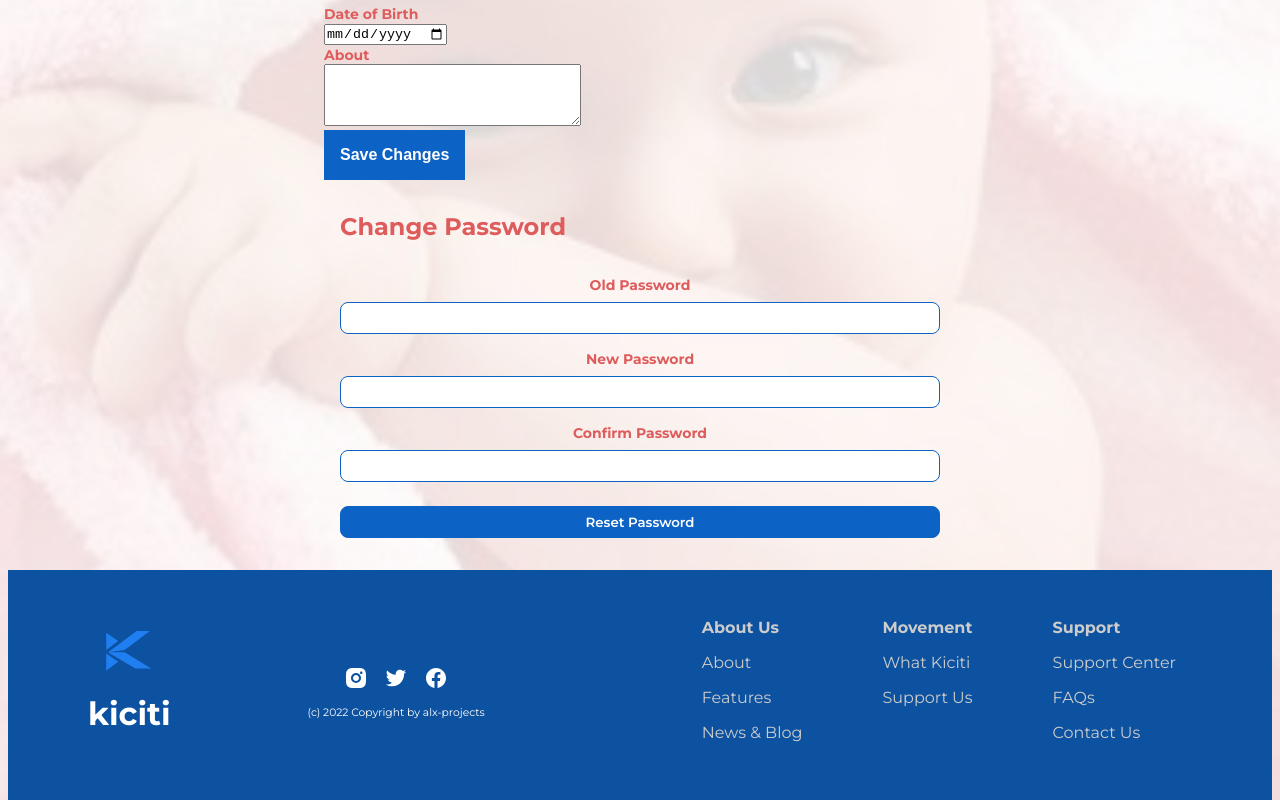
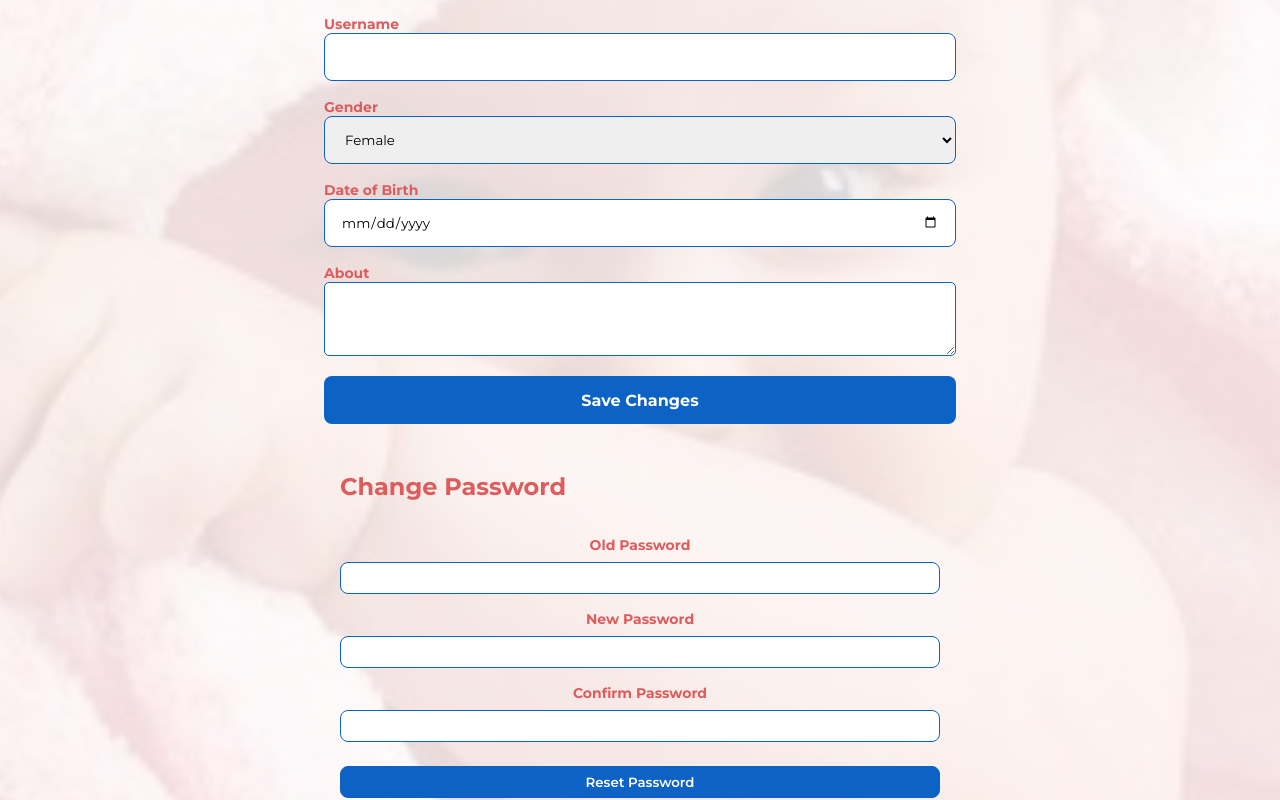
Before and after one commit to Perpy-del/Kiciti, a React (Create React App) app: page /Editprofile in a window 1280 px wide. Shown: the part 588-1388 px from the top of the page. Built offline with nearby package versions, Linux system fonts and the light colour scheme.

Commit message:
Made a few changes

```diff
--- a/src/pages/Editprofile/Editprofile.js
+++ b/src/pages/Editprofile/Editprofile.js
@@ -44,7 +44,7 @@
             </div> <br /> <hr/> <br/> <br/>
           </form>
 
-          <form>
+          <form className='form_con'>
             <label htmlFor='fname'>First Name</label> <br />
             <input type='text' id='fname' name='fname' /> <br/>
             <label htmlFor='mname'>Middle Name</label> <br />
@@ -68,7 +68,7 @@
           </form>
         </div>
 
-        <div className='changepassword'>
+        <form className='changepassword'>
           <label id='change_pwd'>Change Password</label> <br />
           <label htmlFor='old_password'>Old Password</label>
           <input type='password' id="old_password" />
@@ -77,7 +77,7 @@
           <label htmlFor='cpassword'>Confirm Password</label>
           <input type='password' id="cpassword" />
           <input type='submit' id='reset_pwd' value='Reset Password' />
-        </div>
+        </form>
     </>
     )
 };
--- a/src/pages/Editprofile/editProfile.css
+++ b/src/pages/Editprofile/editProfile.css
@@ -54,7 +54,6 @@
     border: none;
     background-color: #0D62C6;
     color: white;
-    padding: 1rem;
     font-size: 1rem;
     font-weight: 700;
 }
@@ -89,7 +88,7 @@
 }
 
 #change_pwd {
-    font-size: 1.5rem;
+    font-size: 1rem;
 }
 
 #reset_pwd {
@@ -134,7 +133,6 @@
         background-color: #0D62C6;
         color: white;
         font-size: 1rem;
-        padding: 1rem;
         font-weight: 700;
     }
 
```
